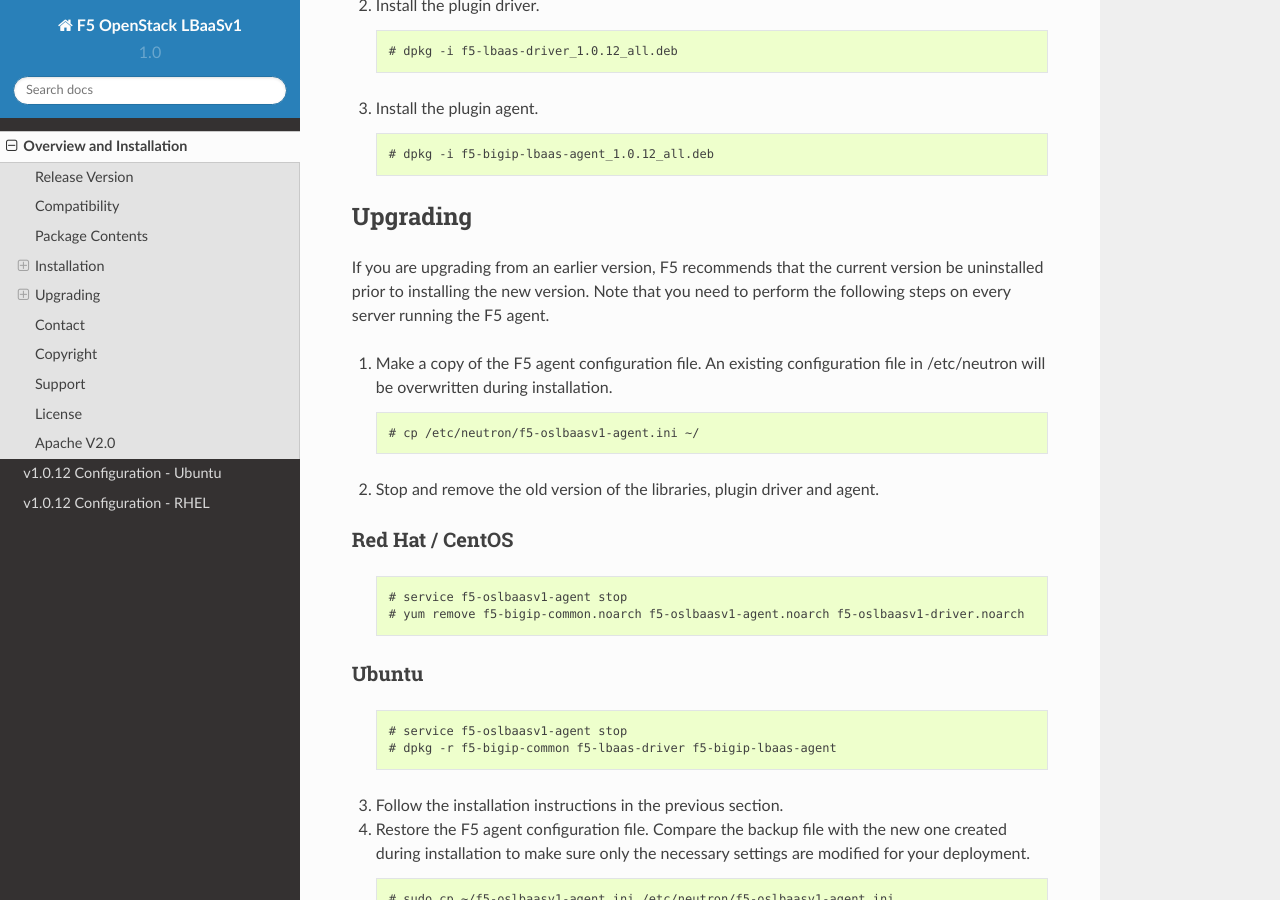
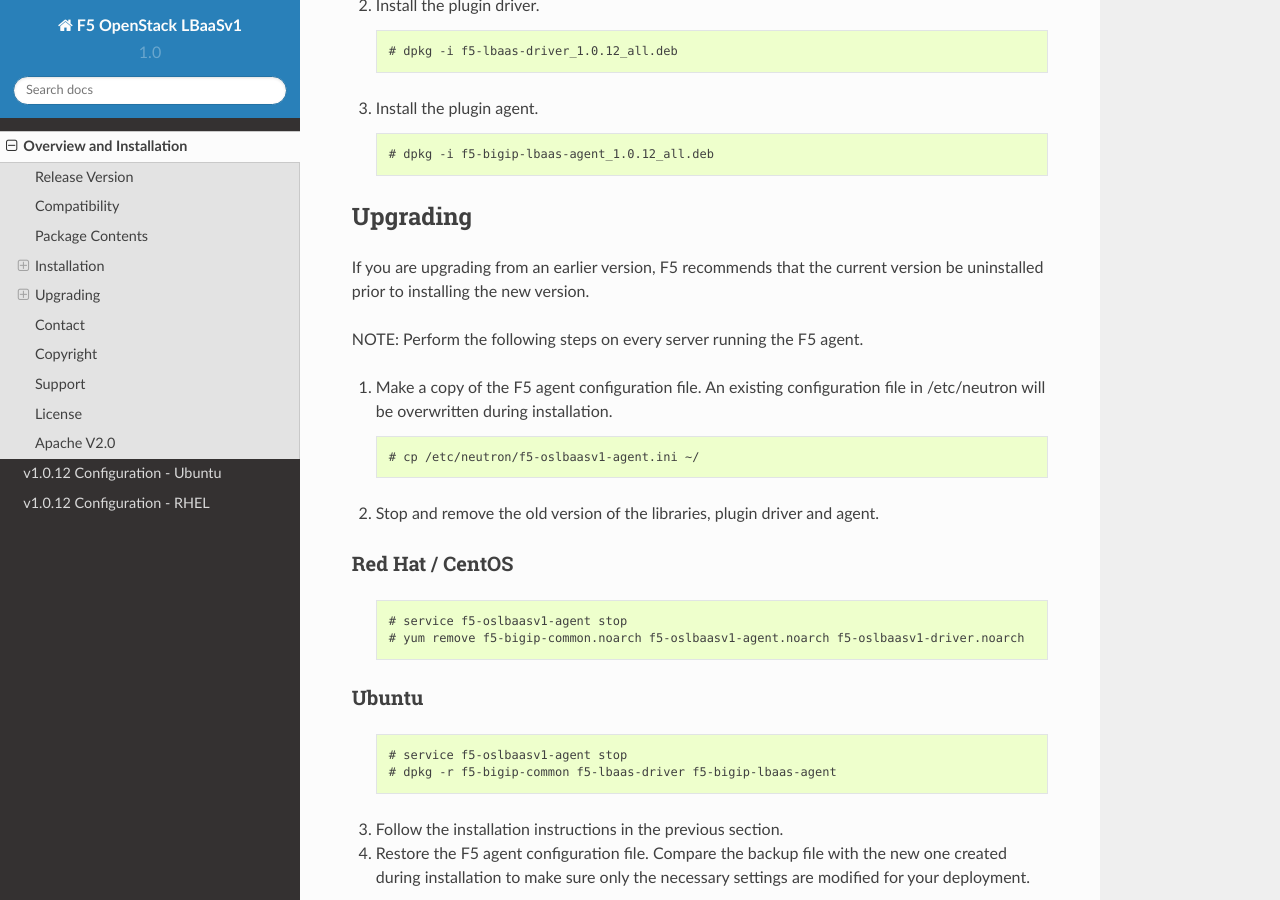
Before and after one commit to F5Networks/f5-openstack-lbaasv1, a Sphinx documentation site: the page built from docs/release_readme.rst, in a window 1280 px wide and 900 px high, scrolled down 1429 px. Built offline with Sphinx 7.4.7 and the Read the Docs theme 2.0.0, drawn with Linux system fonts in a browser that asks for light colours.

Commit message:
resolve code review comments for pull request #43

```diff
--- a/docs/release_readme.rst
+++ b/docs/release_readme.rst
@@ -87,9 +87,9 @@
 ---------
 
 If you are upgrading from an earlier version, F5 recommends that the
-current version be uninstalled prior to installing the new version.  Note
-that you need to perform the following steps on every server running the F5
-agent.
+current version be uninstalled prior to installing the new version.
+
+NOTE: Perform the following steps on every server running the F5 agent.
 
 1. Make a copy of the F5 agent configuration file.
    An existing configuration file in /etc/neutron will be overwritten during
```
